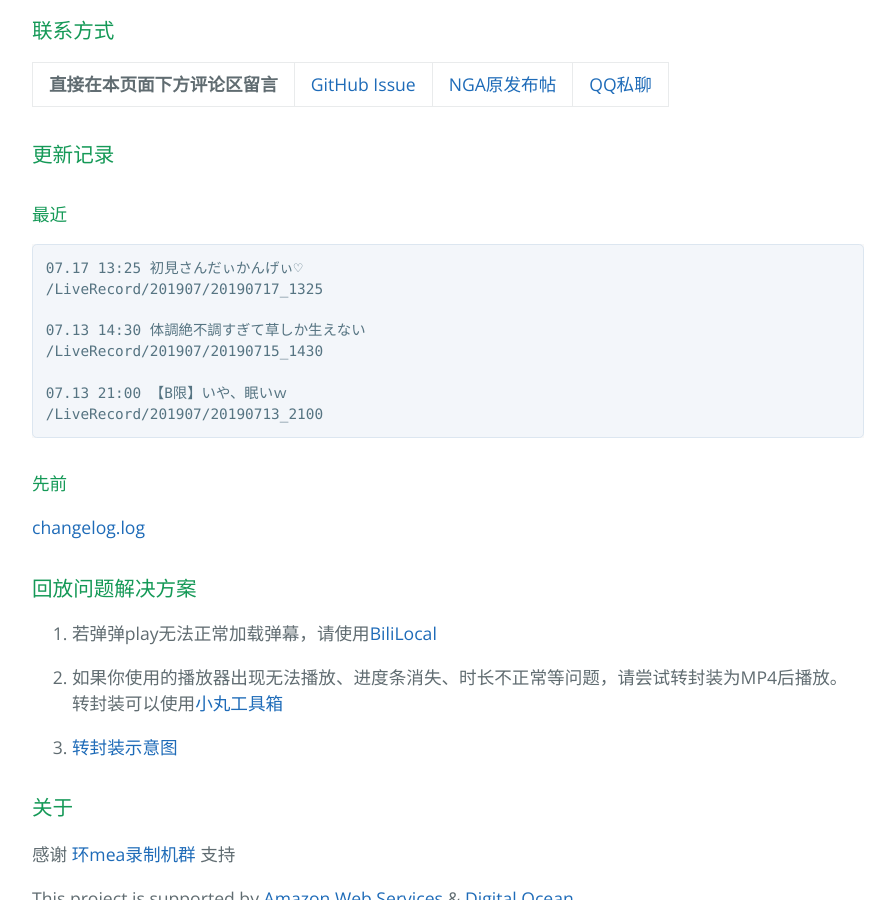
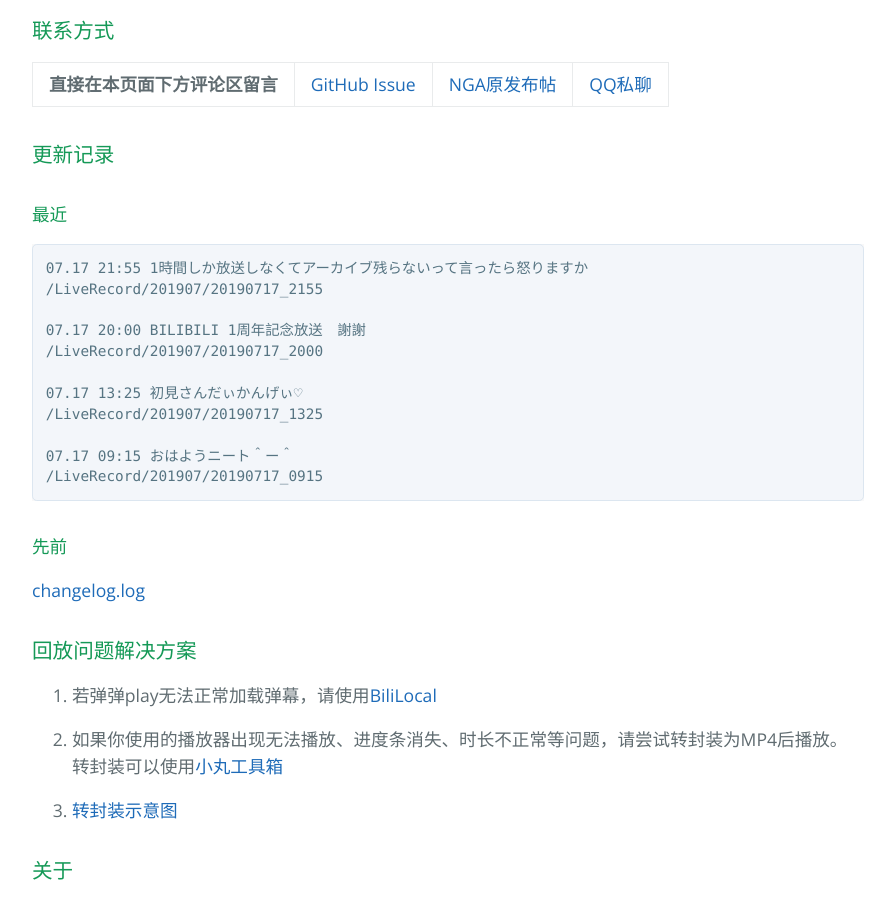
Before and after one commit to kaguramea-record/kaguramea-record.github.io, a Jekyll site: the page built from index.md, in a window 1280 px wide and 900 px high, scrolled down 1214 px. Shown: the whole window, without its empty margins (192-1087 px from the left). Built offline with Jekyll 4.4.1, drawn with Linux system fonts in a browser that asks for light colours; comment, search, counter and statistics services are not loaded.

Commit message:
Update 190717-N

````diff
--- a/index.md
+++ b/index.md
@@ -39,14 +39,17 @@ layout: default
 #### 最近
 
 ```
+07.17 21:55 1時間しか放送しなくてアーカイブ残らないって言ったら怒りますか
+/LiveRecord/201907/20190717_2155
+
+07.17 20:00 BILIBILI 1周年記念放送　謝謝
+/LiveRecord/201907/20190717_2000
+
 07.17 13:25 初見さんだぃかんげぃ♡
 /LiveRecord/201907/20190717_1325
 
-07.13 14:30 体調絶不調すぎて草しか生えない
-/LiveRecord/201907/20190715_1430
-
-07.13 21:00 【B限】いや、眠いｗ
-/LiveRecord/201907/20190713_2100
+07.17 09:15 おはようニート＾ー＾
+/LiveRecord/201907/20190717_0915
 ```
 
 #### 先前
````
Also changed, not shown: 1 other file.
